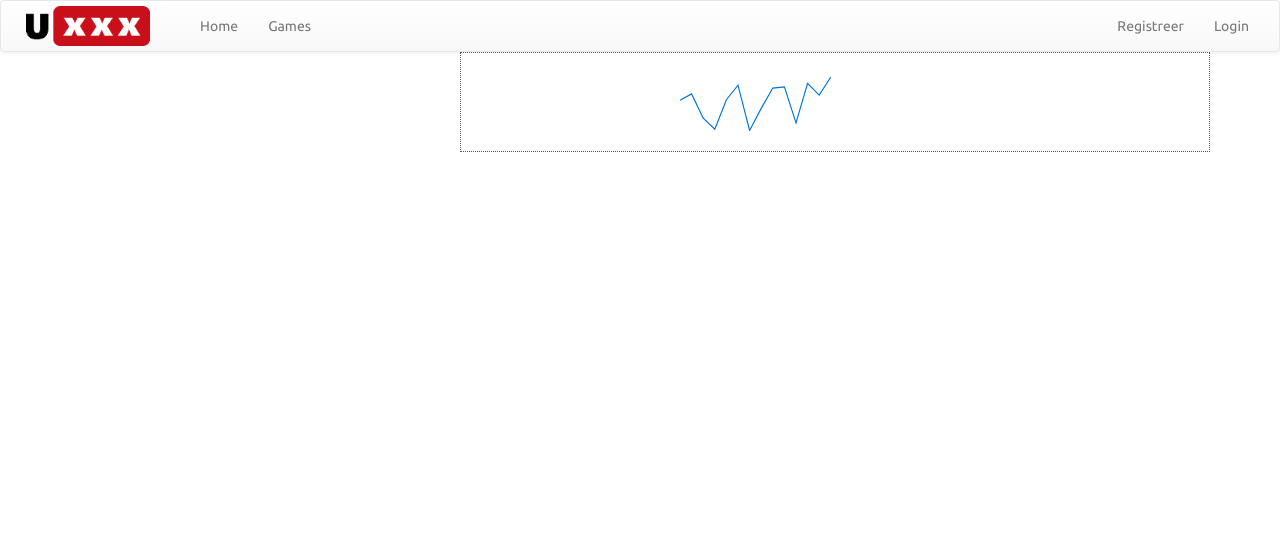
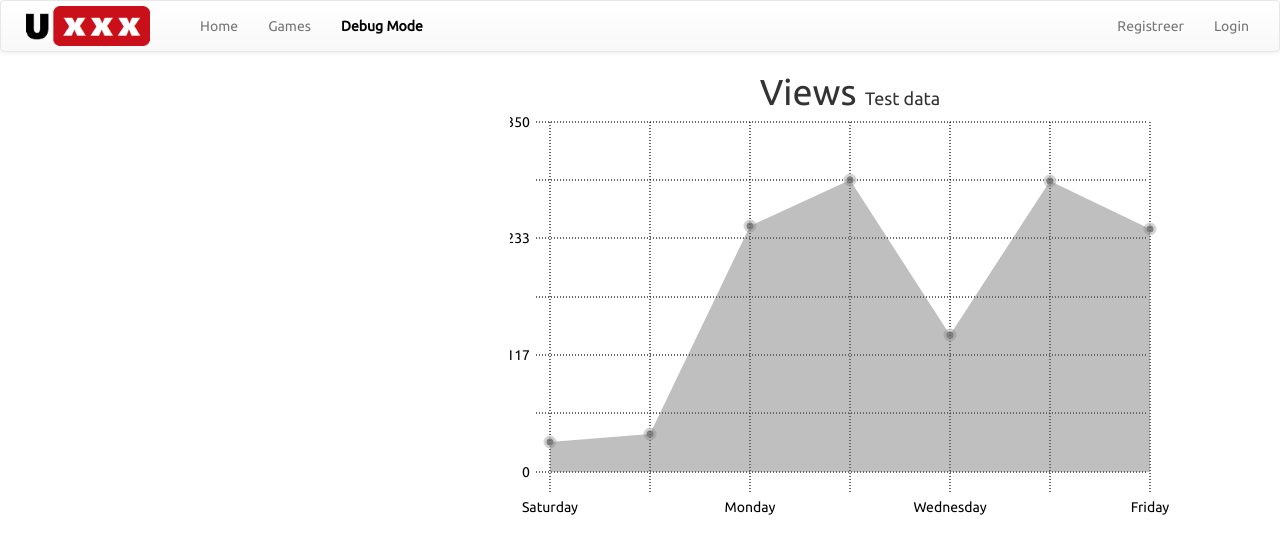
Before and after one commit to SimonMTS/UX-Webshop, a PHP site: page /UX-Webshop/admin/info in a window 1280 px wide. Shown: the top 554 px of the page. Run offline with PHP 8.4, Linux system fonts and the light colour scheme; data that the repository does not hold is empty; some libraries are stand-ins or nearby versions.

Commit message:
worked on game stats in admin module

```diff
--- a/assets/css/site.css
+++ b/assets/css/site.css
@@ -15,17 +15,76 @@ div.banner-img {
 	height: 200px;
 }
 
+.debug {
+    color: black !important;
+    font-weight: 600;
+}
+
 .navbar {
 	margin-bottom: 0px;
 }
 
-.chart {
-    background: white;
-    width: 100%;
-    height: 100px;
-    border: 1px dotted #555;
-    padding: 20px 20px 20px 0;
+.graf {
+    background-color: white;
+    border-radius: 5px;
+    margin-top: 20px;
 }
+
+.graf span {
+    display: block;
+    width: 600px;
+    text-align: center;
+    float: right;
+    margin-right: 60px;
+}
+
+.graf span h1, .graf span h4 {
+    margin: 0px;
+    display: inline;
+}
+
+svg.graph {
+  height: 410px;
+  width: 700px;
+  float: right;
+}
+
+svg.graph .grid {
+  stroke: black;
+  stroke-dasharray: 1 2;
+  stroke-width: 1;
+}
+
+svg.graph .points {
+  stroke: lightgray;
+  stroke-width: 3;
+}
+svg.graph .first_set {
+  fill: gray;
+}
+
+svg.graph .surfaces {
+  fill-opacity: 0.5;
+}
+
+svg.graph .grid.double {
+  stroke-opacity: 0.4;
+}
+
+svg.graph .labels {
+  font-family: Arial;
+  font-size: 14px;
+  kerning: 1;
+}
+
+svg.graph .labels.x-labels {
+  text-anchor: middle;
+}
+
+svg.graph .labels.y-labels {
+  text-anchor: end;
+}
+
 
 .stars {
     position: absolute;
--- a/base/config.php
+++ b/base/config.php
@@ -7,7 +7,7 @@
         ],
 
         'Debug' => true,
-        'custom_errors' => false,
+        'custom_errors' => true,
 
         'Default_Title' => 'UXXX',
 
--- a/controllers/admin_controller.php
+++ b/controllers/admin_controller.php
@@ -6,28 +6,48 @@
             $id = Base::Sanitize( $var[2] );
             $game = Game::Find($id);
             $views = Game::getViews($id);
+            $max = 0;
+
+            if ( !$GLOBALS['config']['Debug'] ) {
+                $view_dates = [
+                    date("Y-m-d", strtotime("-6 days")) => 0,
+                    date("Y-m-d", strtotime("-5 days")) => 0,
+                    date("Y-m-d", strtotime("-4 days")) => 0,
+                    date("Y-m-d", strtotime("-3 days")) => 0,
+                    date("Y-m-d", strtotime("-2 days")) => 0,
+                    date("Y-m-d", strtotime("-1 days")) => 0,
+                    date("Y-m-d") => 0,
+                ];
+
+                foreach($views as $view) {
+                    if ( isset( $view_dates[date("Y-m-d", strtotime($view['time']))] ) ) {
+                        $view_dates[date("Y-m-d", strtotime($view['time']))] = $view_dates[date("Y-m-d", strtotime($view['time']))] + 1;
+                        if ($view_dates[date("Y-m-d", strtotime($view['time']))] > $max) {
+                            $max = $view_dates[date("Y-m-d", strtotime($view['time']))];
+                        }
+                    }
+                }
+
+                foreach ($view_dates as $key => $value) {
+                    $view_dates[$key] = abs((($value/$max) * 350) - 350);
+                }
+            } else {
+                $view_dates = [
+                    date("Y-m-d", strtotime("-6 days")) => mt_rand(10, 340),
+                    date("Y-m-d", strtotime("-5 days")) => mt_rand(10, 340),
+                    date("Y-m-d", strtotime("-4 days")) => mt_rand(10, 340),
+                    date("Y-m-d", strtotime("-3 days")) => mt_rand(10, 340),
+                    date("Y-m-d", strtotime("-2 days")) => mt_rand(10, 340),
+                    date("Y-m-d", strtotime("-1 days")) => mt_rand(10, 340),
+                    date("Y-m-d") => mt_rand(10, 340),
+                ];
+                $max = 350;
+            }
 
 
-
-            $views = [
-                mt_rand(0, 120),
-                mt_rand(0, 120),
-                mt_rand(0, 120),
-                mt_rand(0, 120),
-                mt_rand(0, 120),
-                mt_rand(0, 120),
-                mt_rand(0, 120),
-                mt_rand(0, 120),
-                mt_rand(0, 120),
-                mt_rand(0, 120),
-                mt_rand(0, 120),
-                mt_rand(0, 120),
-                mt_rand(0, 120),
-                mt_rand(0, 120)
-            ];
-
             Base::Render('admin/info', [
-                'views' => $views
+                'views' => $view_dates,
+                'max' => $max
             ]);
         }
     }
--- a/views/admin/info.php
+++ b/views/admin/info.php
@@ -1,22 +1,67 @@
 <div class="container">
 	<div class="row">
-        <div class="col-md-4">
+        <div class="col-lg-4">
 
         </div>
-        <div class="col-md-8">
-            <!--<pre><?php var_dump($views); ?></pre>-->
-            <svg viewBox="0 0 500 100" class="chart">
-            <polyline
-                fill="none"
-                stroke="#0074d9"
-                stroke-width="2"
-                points="
-                <?php for ($i=0;$i<14;$i++) : ?>
-                    <?=$i*20 ?>,<?=$views[$i] ?>
-                <?php endfor; ?>
-                "
-            />
-            </svg>
+        <div class="col-lg-8 hidden-sm hidden-xs">
+            <div class="graf">
+                <span><h1>Views </h1><?php if ( $GLOBALS['config']['Debug'] ) : ?><h4> Test data</h4><?php endif; ?></span>
+                <svg class="graph">
+                    <g class="grid x-grid" id="xGrid">
+                        <line x1="40" x2="40" y1="10" y2="380"></line>
+                        <line x1="140" x2="140" y1="10" y2="380"></line>
+                        <line x1="240" x2="240" y1="10" y2="380"></line>
+                        <line x1="340" x2="340" y1="10" y2="380"></line>
+                        <line x1="440" x2="440" y1="10" y2="380"></line>
+                        <line x1="540" x2="540" y1="10" y2="380"></line>
+                        <line x1="640" x2="640" y1="10" y2="380"></line>
+                    </g>
+                    <g class="grid y-grid" id="yGrid">
+                        <line x1="26" x2="637" y1="10" y2="10"></line>
+                        <line x1="26" x2="637" y1="68" y2="68"></line>
+                        <line x1="26" x2="637" y1="126" y2="126"></line>
+                        <line x1="26" x2="637" y1="185" y2="185"></line>
+                        <line x1="26" x2="637" y1="243" y2="243"></line>
+                        <line x1="26" x2="637" y1="301" y2="301"></line>
+                        <line x1="26" x2="637" y1="360" y2="360"></line>
+                    </g>
+                    <g class="first_set points" data-setname="Our first data set">
+                        <circle cx="40" cy="<?=$views[date("Y-m-d", strtotime("-6 days"))]+10 ?>" data-value="8.1" r="5"></circle>
+                        <circle cx="140" cy="<?=$views[date("Y-m-d", strtotime("-5 days"))]+10 ?>" data-value="8.1" r="5"></circle>
+                        <circle cx="240" cy="<?=$views[date("Y-m-d", strtotime("-4 days"))]+10 ?>" data-value="8.1" r="5"></circle>
+                        <circle cx="340" cy="<?=$views[date("Y-m-d", strtotime("-3 days"))]+10 ?>" data-value="8.1" r="5"></circle>
+                        <circle cx="440" cy="<?=$views[date("Y-m-d", strtotime("-2 days"))]+10 ?>" data-value="8.1" r="5"></circle>
+                        <circle cx="540" cy="<?=$views[date("Y-m-d", strtotime("-1 days"))]+10 ?>" data-value="8.1" r="5"></circle>
+                        <circle cx="640" cy="<?=$views[date("Y-m-d")]+10 ?>" data-value="8.1" r="5"></circle>
+                    </g>
+                    <g class="surfaces">
+                        <path class="first_set" d="M40,360
+                            L40,<?=$views[date("Y-m-d", strtotime("-6 days"))]+10 ?>
+                            L140,<?=$views[date("Y-m-d", strtotime("-5 days"))]+10 ?>
+                            L240,<?=$views[date("Y-m-d", strtotime("-4 days"))]+10 ?>
+                            L340,<?=$views[date("Y-m-d", strtotime("-3 days"))]+10 ?>
+                            L440,<?=$views[date("Y-m-d", strtotime("-2 days"))]+10 ?>
+                            L540,<?=$views[date("Y-m-d", strtotime("-1 days"))]+10 ?>
+                            L640,<?=$views[date("Y-m-d")]+10 ?>
+                            L640,360
+                            Z"></path>
+                    </g>
+                    <use class="grid double" xlink:href="#xGrid" style=""></use>
+                    <use class="grid double" xlink:href="#yGrid" style=""></use>
+                    <g class="labels x-labels">
+                        <text x="40" y="400"><?=date("l", strtotime("-6 days")) ?></text>
+                        <text x="240" y="400"><?=date("l", strtotime("-4 days")) ?></text>
+                        <text x="440" y="400"><?=date("l", strtotime("-2 days")) ?></text>
+                        <text x="640" y="400"><?=date("l") ?></text>
+                    </g>
+                    <g class="labels y-labels">
+                        <text x="20" y="15"><?=$max ?></text>
+                        <text x="20" y="131"><?=round($max*0.666) ?></text>
+                        <text x="20" y="248"><?=round($max*0.333) ?></text>
+                        <text x="20" y="365">0</text>
+                    </g>
+                </svg>
+            </div>
         </div>
     </div>
 </div>
--- a/views/layout.php
+++ b/views/layout.php
@@ -37,6 +37,9 @@
 						<?php if (isset($_SESSION['user']['role']) && $_SESSION['user']['role'] == 777) : ?>
 							<li><a href="<?= $GLOBALS['config']['base_url'] ?>users/overview">Gebruikers</a></li>
 						<?php endif; ?>
+						<?php if ($GLOBALS['config']['Debug']) : ?>
+							<li><a class="debug">Debug Mode</a></li>
+						<?php endif; ?>
 					</ul>
 					<ul class="nav navbar-nav navbar-right">
 						<?php if (!isset($_SESSION['user']['id'])) : ?>
```
